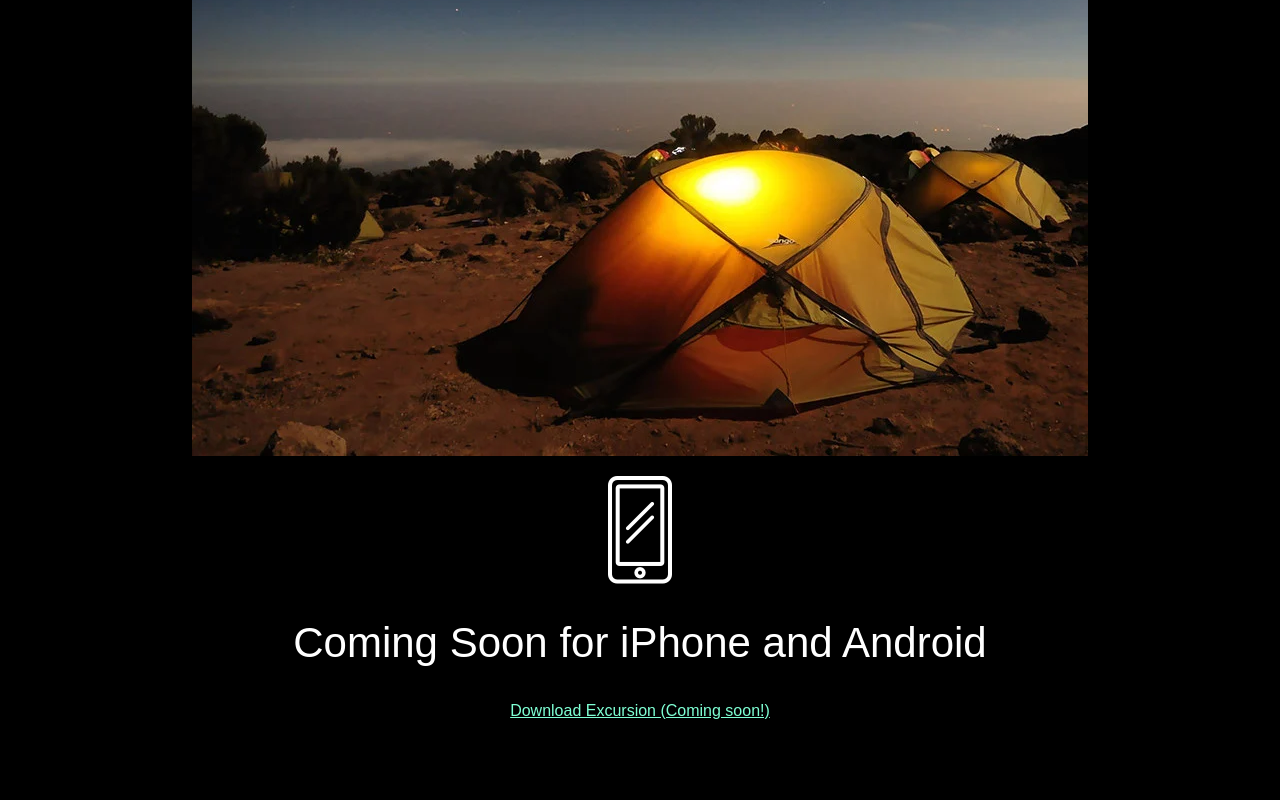
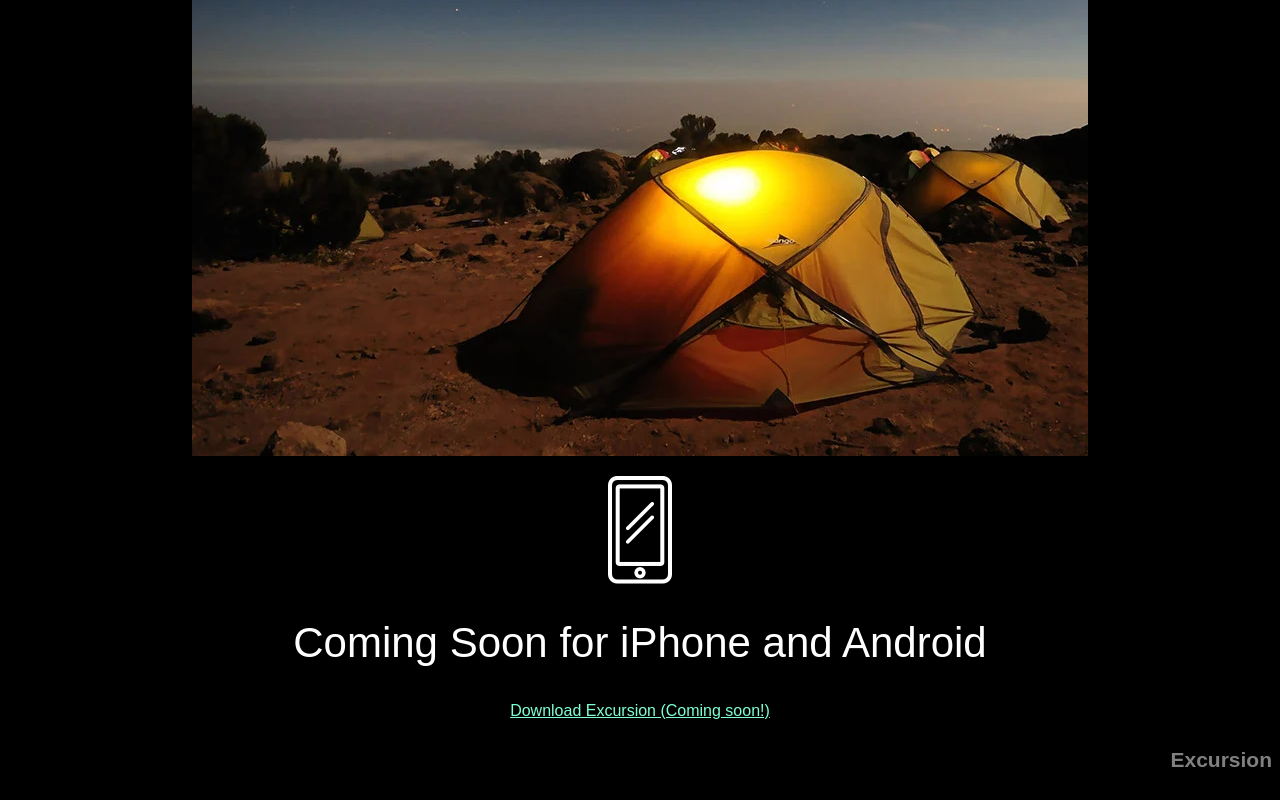
Before and after one commit to Tgegoski/Excursion, a plain HTML site: page index.html in a window 1280 px wide. Shown: the part 736-1536 px from the top of the page. Before the commit the page ends 1472 px from the top, so only its background shows below. Drawn offline with Linux system fonts and the light colour scheme.

Commit message:
set up footer and added Excursion title

```diff
--- a/index.html
+++ b/index.html
@@ -34,5 +34,8 @@
     <p>
         <a class="cta" href="#">Download Excursion (Coming soon!)</a>
     </p>
+    <div class="footer">
+        <h4>Excursion</h4>
+    </div>
 </body>
 </html>
--- a/resources/css/style.css
+++ b/resources/css/style.css
@@ -88,3 +88,14 @@ h2 {
     font-weight: 300;
     color: white;
 }
+
+.footer {
+    text-align: right;
+    justify-content: flex-end;
+}
+
+.footer h4 {
+    font-size: 21px;
+    color: gray;
+    text-align: right;
+}
```
